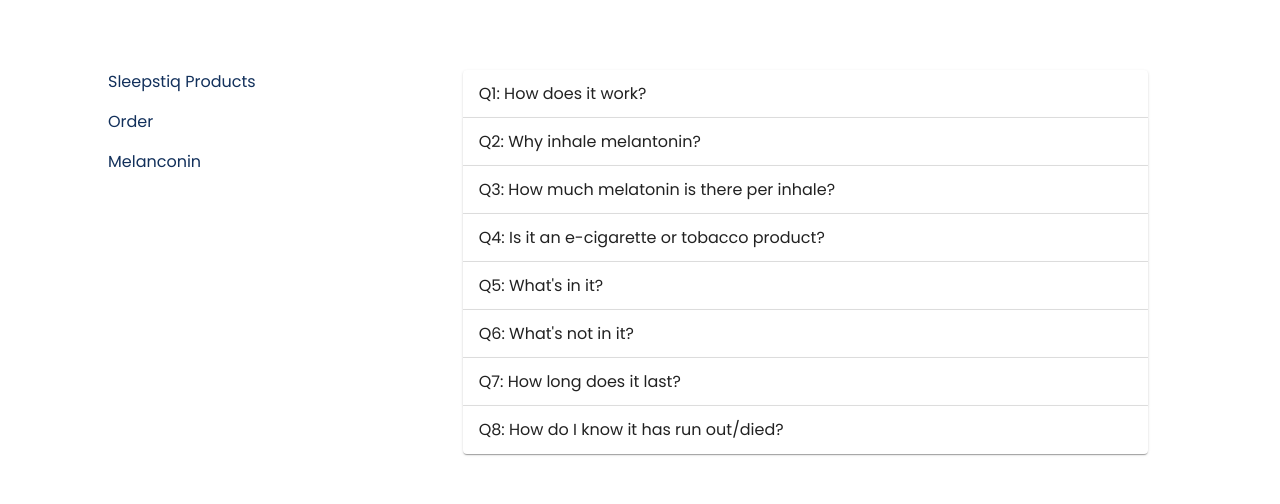
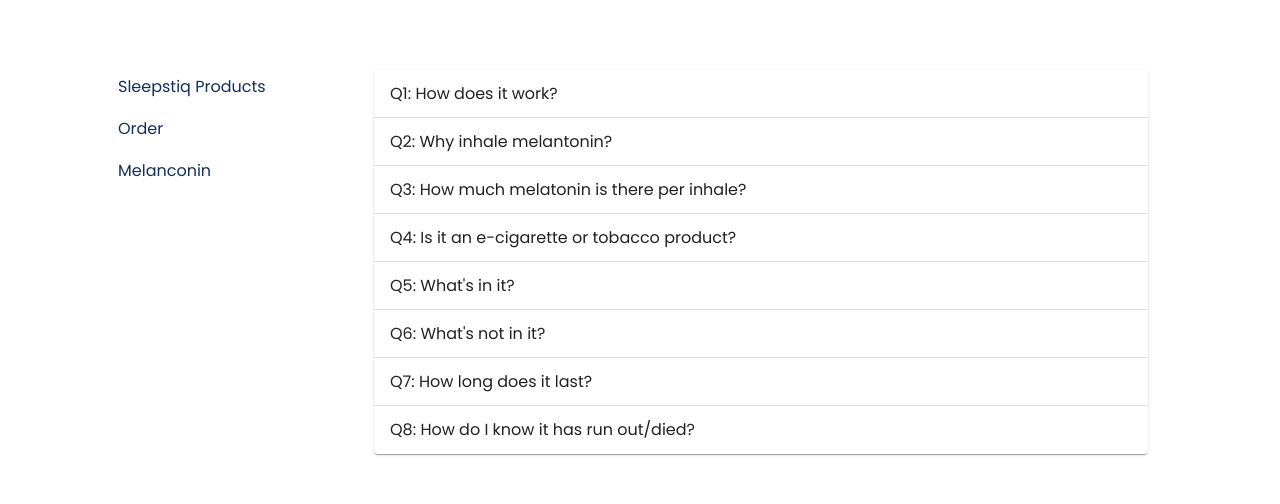
Before and after one commit to zealfemi/sleepstiq-project, a React (Create React App) app: page /faqs in a window 1280 px wide. Shown: the part 670-1174 px from the top of the page. Built offline with nearby package versions, Linux system fonts and the light colour scheme.

Commit message:
first commit

```diff
--- a/src/components/ProductList.js
+++ b/src/components/ProductList.js
@@ -3,7 +3,7 @@ import ProductReviewList from "./List";
 import data from "../data/productReviews";
 
 export default function ProductList() {
-  const productReviews = data.map((review) => {
+  const productReviews = data?.map((review) => {
     return (
       <ProductReviewList
         key={review.id}
--- a/src/components/ReviewsList.js
+++ b/src/components/ReviewsList.js
@@ -3,7 +3,7 @@ import Review from "./List";
 import data from "../data/reviews";
 
 export default function ReviewsList() {
-  const reviews = data.map((review) => {
+  const reviews = data?.map((review) => {
     return <Review key={review.id} {...review} isReview={true} />;
   });
   return (
--- a/src/index.css
+++ b/src/index.css
@@ -380,6 +380,19 @@ a.know-more {
   gap: 1.5rem;
 }
 
+/* FAQs */
+
+.faqs-category {
+  cursor: pointer;
+  padding: 5px 10px;
+  border-radius: 8px;
+}
+
+.faqs-category:hover {
+  background-color: var(--color-low);
+  color: white;
+}
+
 /* FOOTER */
 
 .footer-container {
--- a/src/main/FAQs.js
+++ b/src/main/FAQs.js
@@ -5,10 +5,10 @@ import FAQsAccordion from "../components/FAQsAccordion";
 import data from "../data/faqs";
 
 export default function FAQs() {
-  const faqsCategories = data.map((category) => {
+  const faqsCategories = data?.map((cat) => {
     return (
-      <div key={category.id} id={category.id}>
-        {category.category}
+      <div key={cat.id} id={cat.id} className="faqs-category">
+        {cat.category}
       </div>
     );
   });
@@ -36,12 +36,12 @@ export default function FAQs() {
       <section className="container">
         <div className="row w-100 g-4">
           <div
-            className="col-lg-4 d-flex flex-row flex-lg-column gap-3"
+            className="col-lg-3 d-flex flex-row flex-lg-column gap-2 align-items-center align-items-lg-start"
             onClick={changeCategory}
           >
             {faqsCategories}
           </div>
-          <div className="col-lg-8">
+          <div className="col-lg-9">
             <FAQsAccordion key={categoryId} categoryId={categoryId} />
           </div>
         </div>
```
